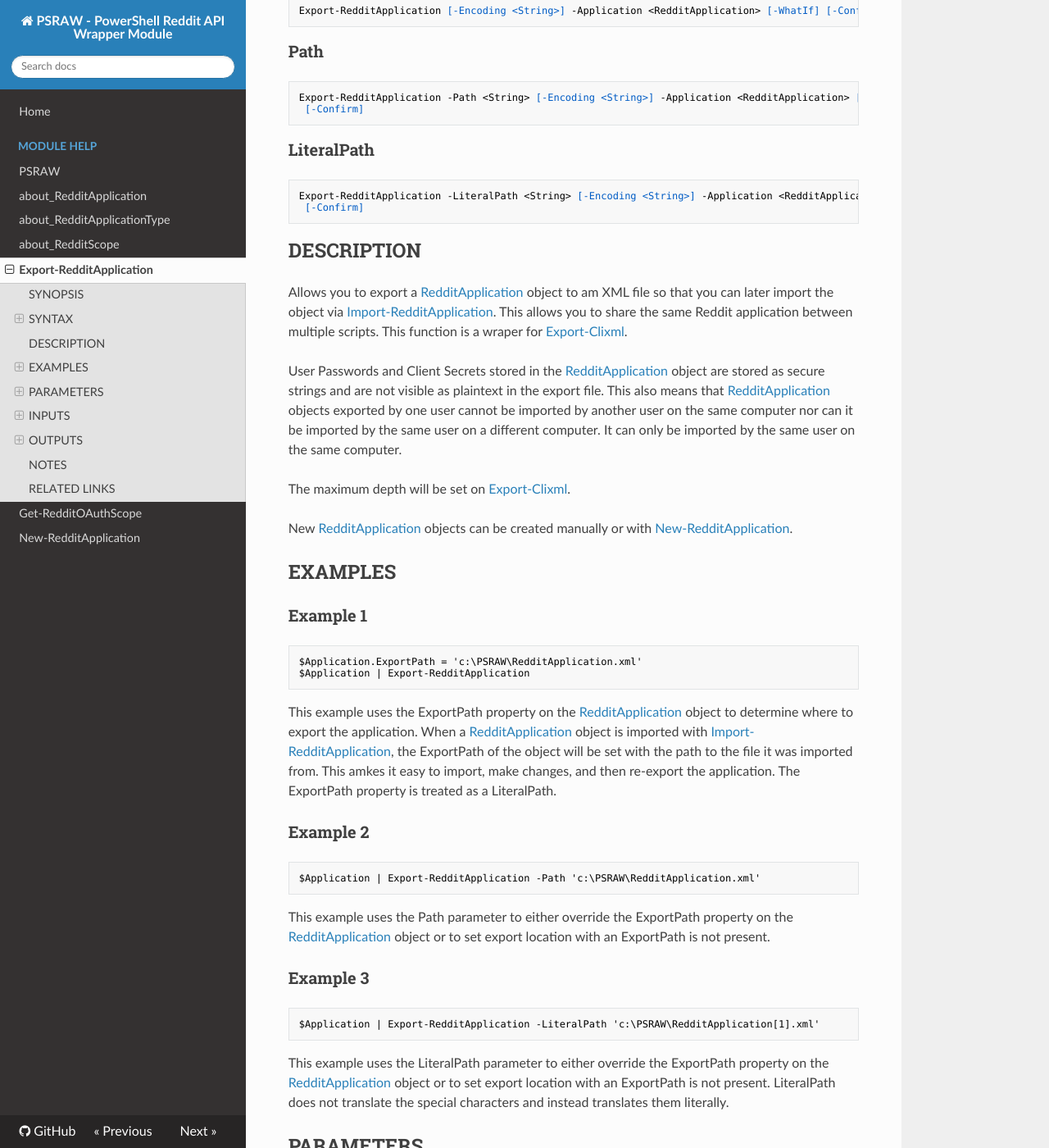
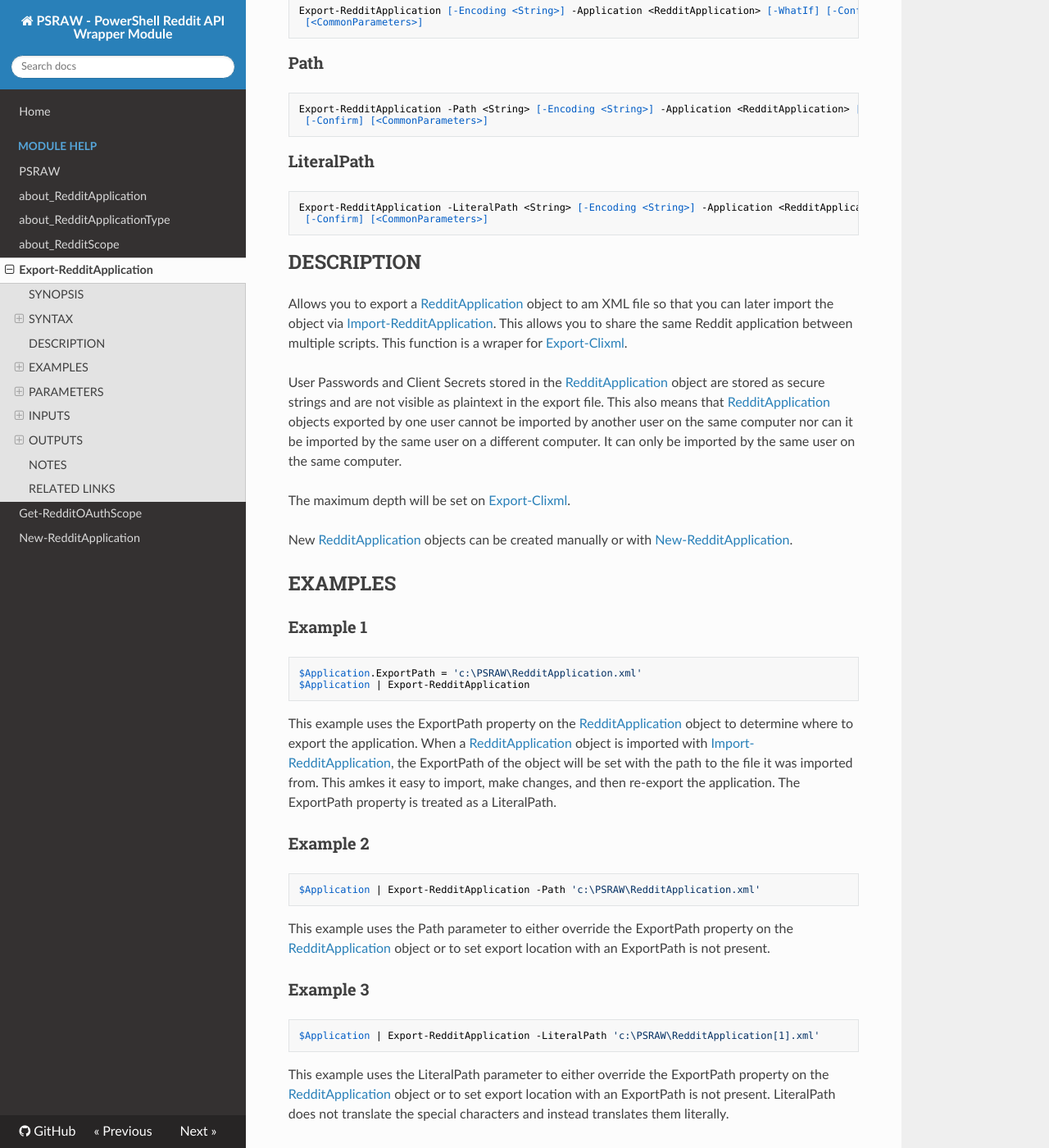
Before and after one commit to markekraus/PSRAW, an MkDocs documentation site: the page built from docs/Module/Export-RedditApplication.md, in a window 1280 px wide and 1400 px high, scrolled down 377 px. Shown: the whole window at 82% size. Built offline with MkDocs 1.6.1, drawn with Linux system fonts in a browser that asks for light colours; nearby versions of some CDN libraries; old or Windows-style settings are respelled for this version of MkDocs.

Commit message:
AppVeyor post-build commit[ci skip]

````diff
--- a/docs/Module/Export-RedditApplication.md
+++ b/docs/Module/Export-RedditApplication.md
@@ -14,18 +14,19 @@ Exports a [RedditApplication](https://psraw.readthedocs.io/en/latest/Module/abou
 ### ExportPath (Default)
 ```
 Export-RedditApplication [-Encoding <String>] -Application <RedditApplication> [-WhatIf] [-Confirm]
+ [<CommonParameters>]
 ```
 
 ### Path
 ```
 Export-RedditApplication -Path <String> [-Encoding <String>] -Application <RedditApplication> [-WhatIf]
- [-Confirm]
+ [-Confirm] [<CommonParameters>]
 ```
 
 ### LiteralPath
 ```
 Export-RedditApplication -LiteralPath <String> [-Encoding <String>] -Application <RedditApplication> [-WhatIf]
- [-Confirm]
+ [-Confirm] [<CommonParameters>]
 ```
 
 ## DESCRIPTION
@@ -40,23 +41,22 @@ New [RedditApplication](https://psraw.readthedocs.io/en/latest/Module/about_Redd
 ## EXAMPLES
 
 ### Example 1
-```powershell
+```
 $Application.ExportPath = 'c:\PSRAW\RedditApplication.xml'
 $Application | Export-RedditApplication
 ```
 
 This example uses the ExportPath property on the [RedditApplication](https://psraw.readthedocs.io/en/latest/Module/about_RedditApplication) object to determine where to export the application. When a [RedditApplication](https://psraw.readthedocs.io/en/latest/Module/about_RedditApplication) object is imported with [Import-RedditApplication](https://psraw.readthedocs.io/en/latest/Module/Import-RedditApplication), the ExportPath of the object will be set with the path to the file it was imported from. This amkes it easy to import, make changes, and then re-export the application. The ExportPath property is treated as a LiteralPath.
 
-
 ### Example 2
-```powershell
+```
 $Application | Export-RedditApplication -Path 'c:\PSRAW\RedditApplication.xml'
 ```
 
 This example uses the Path parameter to either override the ExportPath property on the [RedditApplication](https://psraw.readthedocs.io/en/latest/Module/about_RedditApplication) object or to set export location with an ExportPath is not present.
 
 ### Example 3
-```powershell
+```
 $Application | Export-RedditApplication -LiteralPath 'c:\PSRAW\RedditApplication[1].xml'
 ```
 
````
Also changed, not shown: 5 other files.
